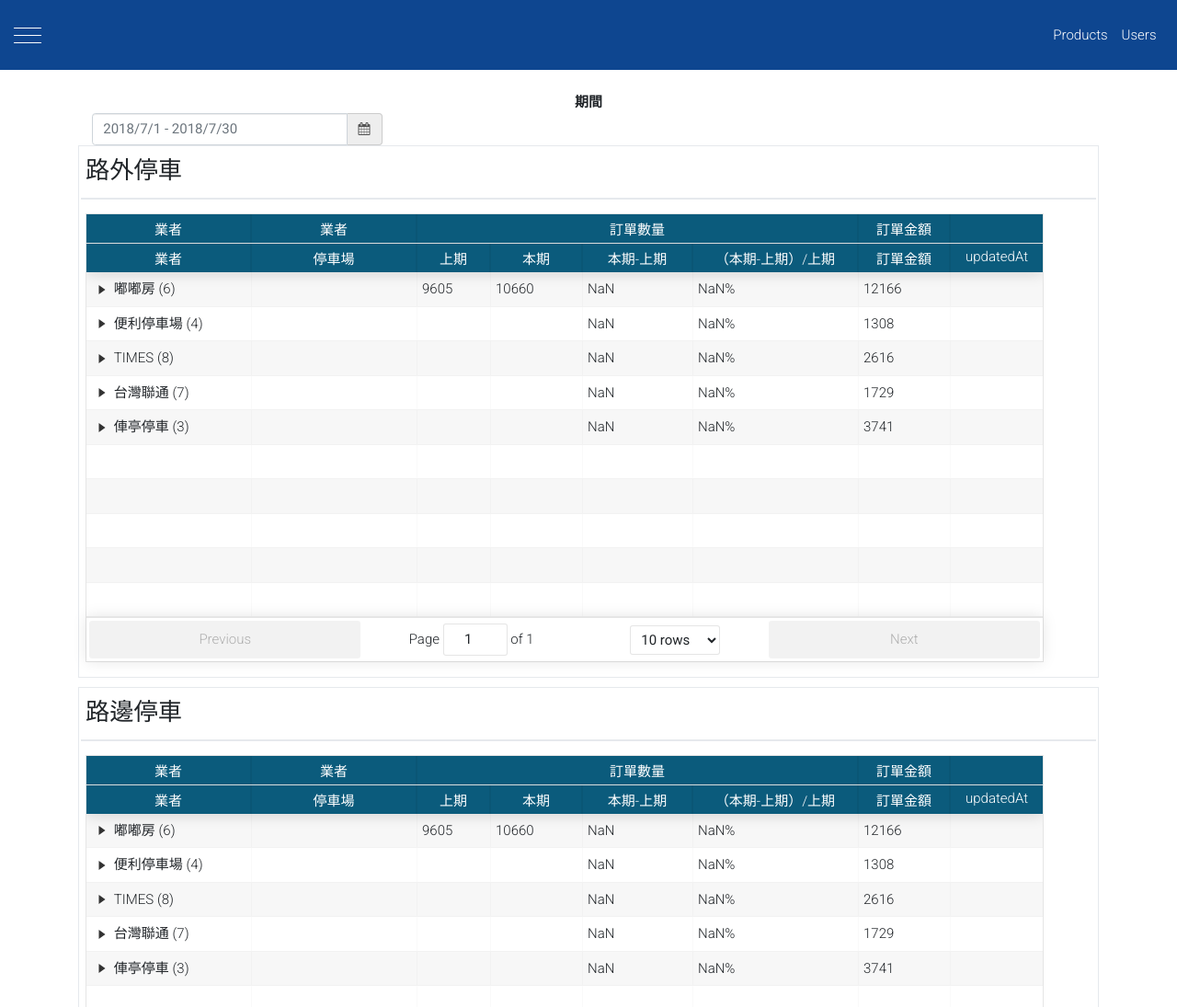
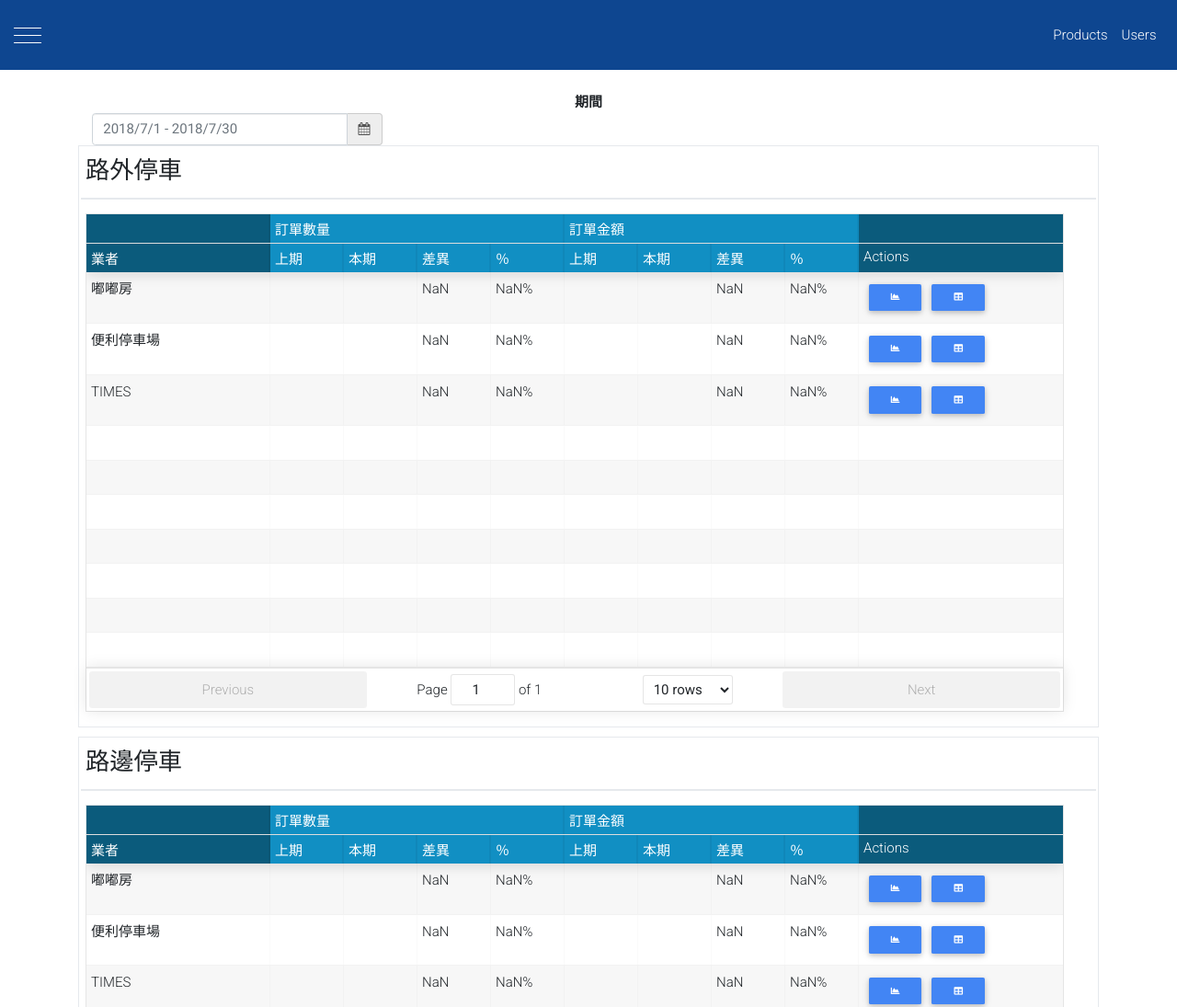
Before and after one commit to CAI-RONG/reactcharts, a React app: page /Revenue in a window 1280 px wide. Shown: the top 1095 px of the page at 92% size. Built offline with nearby package versions, Linux system fonts and the light colour scheme.

Commit message:
改 Revenue Data

```diff
--- a/src/components/Revenue/Gird.js
+++ b/src/components/Revenue/Gird.js
@@ -10,76 +10,118 @@ import './Revenue.css';
 const columns = [
   {
     Header: '業者',
-    columns: [
-      {
-        Header: '業者',
-        accessor: 'Operator',
-        sortable: false,
-        width: 180
-      },
-      {
-         Header: '停車場',
-         accessor: 'ParkingLot',
-         sortable: false,
-         width: 180,
-         Aggregated: <span></span>
-      }
-    ]
+    accessor: 'Operator',
+    sortable: false,
+    width:200
+
   },
   {
     Header: '訂單數量',
-    columns: [
+    headerStyle: {backgroundColor: "#118fc3"},
+     columns: [
       {
         Header: '上期',
         accessor: 'Orders[0]',
+        headerStyle: {backgroundColor: "#118fc3"},
         aggregate: (vals) => _.sum(vals),
-        width: 80
+        width:80
       },
       {
         Header: '本期',
         accessor: 'Orders[1]',
+        headerStyle: {backgroundColor: "#118fc3"},
         aggregate: (vals) => _.sum(vals),
-        width: 100
+        width:80
+
       },
       {
-        Header: '本期-上期',
+        Header: '差異',
         id:'diff',
-        width: 120,
+        headerStyle: {backgroundColor: "#118fc3"},
         accessor: d => _.round(d.CurrentOrder - d.LastOrder),
         aggregate: (vals, rows) => {
               const total_CurrentOrder = _.sumBy(rows, 'CurrentOrder')
               const total_LastOrder = _.sumBy(rows, 'LastOrder')
               return _.round(total_CurrentOrder - total_LastOrder)
             },
-        Cell: row => <span>{row.value}</span>
+        Cell: row => <span>{row.value}</span>,
+        width:80
       },
       {
-        Header: '（本期-上期）/上期',
-        width: 180,
+        Header: '％',
         id:'Ratio',
+        headerStyle: {backgroundColor: "#118fc3"},
         accessor: d => _.round(((d.CurrentOrder - d.LastOrder)/d.LastOrder)*10000)/100,
         aggregate: (vals, rows) => {
               const total_CurrentOrder = _.sumBy(rows, 'CurrentOrder')
               const total_LastOrder = _.sumBy(rows, 'LastOrder')
               return _.round(((total_CurrentOrder - total_LastOrder)/total_LastOrder)*10000)/100
             },
-        Cell: row => <span>{row.value}%</span>
+        Cell: row => <span>{row.value}%</span>,
+        width:80
       }
     ]
   },
   {
     Header: '訂單金額',
+    headerStyle: {backgroundColor: "#118fc3"},
     columns: [
       {
-        Header: '訂單金額',
-        accessor: 'OrderAmount',
-        aggregate: vals => _.sum(vals)
+        Header: '上期',
+        accessor: 'OrderAmount[0]',
+        headerStyle: {backgroundColor: "#118fc3"},
+        aggregate: (vals) => _.sum(vals),
+        width:80
+
+      },
+      {
+        Header: '本期',
+        accessor: 'OrderAmount[1]',
+        headerStyle: {backgroundColor: "#118fc3"},
+        aggregate: (vals) => _.sum(vals),
+        width:80
+      },
+      {
+        Header: '差異',
+        id:'diff',
+        headerStyle: {backgroundColor: "#118fc3"},
+        accessor: d => _.round(d.CurrentOrder - d.LastOrder),
+        aggregate: (vals, rows) => {
+              const total_CurrentOrder = _.sumBy(rows, 'CurrentOrder')
+              const total_LastOrder = _.sumBy(rows, 'LastOrder')
+              return _.round(total_CurrentOrder - total_LastOrder)
+            },
+        Cell: row => <span>{row.value}</span>,
+        width:80
+      },
+      {
+        Header: '％',
+        id:'Ratio',
+        headerStyle: {  backgroundColor: "#118fc3"},
+        accessor: d => _.round(((d.CurrentOrder - d.LastOrder)/d.LastOrder)*10000)/100,
+        aggregate: (vals, rows) => {
+              const total_CurrentOrder = _.sumBy(rows, 'CurrentOrder')
+              const total_LastOrder = _.sumBy(rows, 'LastOrder')
+              return _.round(((total_CurrentOrder - total_LastOrder)/total_LastOrder)*10000)/100
+            },
+        Cell: row => <span>{row.value}%</span>,
+        width:80
       }
-      ]
+    ]
   },
   {
-    id: "updatedAt",
-    Header: "updatedAt"
+    Header: "Actions",
+    id: "Actions",
+    Cell: row =>
+      ( <span class="align-center">
+        <a class="btn btn-sm btn-primary" data-toggle="modal" data-target="#pklot-chart">
+          <i class="fas fa-chart-area"/>
+        </a>
+        <a class="btn btn-sm btn-primary" data-toggle="modal" data-target="#pklot-list">
+          <i class="fas fa-table"/>
+        </a>
+      </span>
+      ),
   }
 ];
 
@@ -92,7 +134,6 @@ class Grid extends React.Component{
       data:PropTypes.array.isRequired,
       title:PropTypes.string
     }
-
     this.reactTable = null;
   }
 
@@ -107,10 +148,11 @@ class Grid extends React.Component{
               </div>
               <div class="row x_content">
                 <ReactTable
+                  class="table table-striped dt-responsive nowrap order-column jambo_table bulk_action td-align-right"
+                  style={{cellspacing:0,  width:"100%"}}
                   data={this.props.data}
                   columns={columns}
                   defaultPageSize={10}
-                  pivotBy={["Operator"]}
                   pageSize={this.props.pageSize}
                   className="-striped -highlight"
                 >
--- a/src/components/Revenue/Revenue.css
+++ b/src/components/Revenue/Revenue.css
@@ -10,3 +10,8 @@
     font-size: 0.81rem;
     margin: 0.375rem;
 }
+
+
+.ReactTable .rt-thead .rt-tr {
+    text-align: left;
+}
--- a/src/components/Revenue/Revenue.js
+++ b/src/components/Revenue/Revenue.js
@@ -33,8 +33,8 @@ class Revenue extends React.Component{
 
               {/*-- top tiles --*/}
               {/*-- /top tiles --*/}
-              <div><Gird title="路外停車" data={makeData.parkingLots}/> </div>
-              <div><Gird title="路邊停車" data={makeData.parkingLots}/> </div>
+              <div><Gird title="路外停車" data={makeData.revenueData}/> </div>
+              <div><Gird title="路邊停車" data={makeData.revenueData}/> </div>
               </div>
             </div>
             {/*--/page content--*/}
--- a/src/components/Revenue/RevenueData.json
+++ b/src/components/Revenue/RevenueData.json
@@ -1,203 +1,462 @@
 {
-	"parkingLots": [
+	"revenueData": [
 		{
 			"Operator": "嘟嘟房",
-		"Orders":[6725,3861,2197,7702,8487,9689,6743,5016,387,1807,8037,9407],
-		"LastOrder": 1225,
-		"CurrentOrder": 1214,
-		"ParkingLot": "內湖洲子站",
-		"OrderAmount":1527
+			"PKLots":[
+				{
+					"name":"內湖洲子站",
+					"transactions":[
+						{
+							"date":"2018-11-01",
+							"transactionAmount":7560,
+							"transactionValue":218424
 						},
 						{
-		"Operator": "嘟嘟房",
-		"Orders":[2880,6799,1322,4120,9874,2816,4264,9090,8821,2780,3519,73],
-		"LastOrder": 1235,
-		"CurrentOrder": 1451,
-		"ParkingLot": "市政惠中站",
-		"OrderAmount":1464
+							"date":"2018-11-02",
+							"transactionAmount":7570,
+							"transactionValue":218724
 						},
 						{
-		"Operator": "嘟嘟房",
-		"LastOrder": 1235,
-		"CurrentOrder": 1451,
-		"ParkingLot": "忠孝復興一站",
-		"OrderAmount":1256
+							"date":"2018-11-03",
+							"transactionAmount":7580,
+							"transactionValue":218924
 						},
 						{
-		"Operator": "嘟嘟房",
-		"LastOrder": 1235,
-		"CurrentOrder": 1451,
-		"ParkingLot": "嘉義民雄站",
-		"OrderAmount":1357
+							"date":"2018-11-04",
+							"transactionAmount":7590,
+							"transactionValue":219024
 						},
 						{
-		"Operator": "嘟嘟房",
-		"LastOrder": 1235,
-		"CurrentOrder": 1451,
-		"ParkingLot": "板橋巨蛋站",
-		"OrderAmount":5235
+							"date":"2018-11-05",
+							"transactionAmount":7600,
+							"transactionValue":219324
 						},
 						{
-		"Operator": "嘟嘟房",
-		"LastOrder": 1235,
-		"CurrentOrder": 1451,
-		"ParkingLot": "建國民權站",
-		"OrderAmount":1327
+							"date":"2018-11-06",
+							"transactionAmount":7610,
+							"transactionValue":219524
+						},
+						{
+							"date":"2018-11-07",
+							"transactionAmount":7620,
+							"transactionValue":219824
+						}
+					]
+				},
+				{
+					"name": "市政惠中站",
+					"transactions":[
+						{
+							"date":"2018-11-01",
+							"transactionAmount":7560,
+							"transactionValue":218424
+						},
+						{
+							"date":"2018-11-02",
+							"transactionAmount":7570,
+							"transactionValue":218724
+						},
+						{
+							"date":"2018-11-03",
+							"transactionAmount":7580,
+							"transactionValue":218924
+						},
+						{
+							"date":"2018-11-04",
+							"transactionAmount":7590,
+							"transactionValue":219024
+						},
+						{
+							"date":"2018-11-05",
+							"transactionAmount":7600,
+							"transactionValue":219324
+						},
+						{
+							"date":"2018-11-06",
+							"transactionAmount":7610,
+							"transactionValue":219524
+						},
+						{
+							"date":"2018-11-07",
+							"transactionAmount":7620,
+							"transactionValue":219824
+						}
+					]
+				},
+				{
+					"name":"忠孝復興一站",
+					"transactions":[
+						{
+							"date":"2018-11-01",
+							"transactionAmount":7560,
+							"transactionValue":218424
+						},
+						{
+							"date":"2018-11-02",
+							"transactionAmount":7570,
+							"transactionValue":218724
+						},
+						{
+							"date":"2018-11-03",
+							"transactionAmount":7580,
+							"transactionValue":218924
+						},
+						{
+							"date":"2018-11-04",
+							"transactionAmount":7590,
+							"transactionValue":219024
+						},
+						{
+							"date":"2018-11-05",
+							"transactionAmount":7600,
+							"transactionValue":219324
+						},
+						{
+							"date":"2018-11-06",
+							"transactionAmount":7610,
+							"transactionValue":219524
+						},
+						{
+							"date":"2018-11-07",
+							"transactionAmount":7620,
+							"transactionValue":219824
+						}
+					]
+				},
+				{
+					"name": "嘉義民雄站",
+					"transactions":[
+						{
+							"date":"2018-11-01",
+							"transactionAmount":7560,
+							"transactionValue":218424
+						},
+						{
+							"date":"2018-11-02",
+							"transactionAmount":7570,
+							"transactionValue":218724
+						},
+						{
+							"date":"2018-11-03",
+							"transactionAmount":7580,
+							"transactionValue":218924
+						},
+						{
+							"date":"2018-11-04",
+							"transactionAmount":7590,
+							"transactionValue":219024
+						},
+						{
+							"date":"2018-11-05",
+							"transactionAmount":7600,
+							"transactionValue":219324
+						},
+						{
+							"date":"2018-11-06",
+							"transactionAmount":7610,
+							"transactionValue":219524
+						},
+						{
+							"date":"2018-11-07",
+							"transactionAmount":7620,
+							"transactionValue":219824
+						}
+					]
+				}
+
+			]
 		},
 		{
 			"Operator": "便利停車場",
-		"LastOrder": 365,
-		"CurrentOrder": 331,
-		"ParkingLot": "便利停車場潭美站",
-		"OrderAmount":327
+			"PKLots":[
+				{
+					"name":"潭美站",
+					"transactions":[
+						{
+							"date":"2018-11-01",
+							"transactionAmount":7560,
+							"transactionValue":218424
 						},
 						{
-		"Operator": "便利停車場",
-		"LastOrder": 365,
-		"CurrentOrder": 321,
-		"ParkingLot": "湯城三期停車場",
-		"OrderAmount":327
+							"date":"2018-11-02",
+							"transactionAmount":7570,
+							"transactionValue":218724
 						},
 						{
-		"Operator": "便利停車場",
-		"LastOrder": 365,
-		"CurrentOrder": 371,
-		"ParkingLot": "便利停車場龍江站",
-		"OrderAmount":327
+							"date":"2018-11-03",
+							"transactionAmount":7580,
+							"transactionValue":218924
 						},
 						{
-		"Operator": "便利停車場",
-		"LastOrder": 365,
-		"CurrentOrder": 317,
-		"ParkingLot": "便利停車場瑞光站",
-		"OrderAmount":327
+							"date":"2018-11-04",
+							"transactionAmount":7590,
+							"transactionValue":219024
+						},
+						{
+							"date":"2018-11-05",
+							"transactionAmount":7600,
+							"transactionValue":219324
+						},
+						{
+							"date":"2018-11-06",
+							"transactionAmount":7610,
+							"transactionValue":219524
+						},
+						{
+							"date":"2018-11-07",
+							"transactionAmount":7620,
+							"transactionValue":219824
+						}
+					]
+				},
+				{
+					"name": "湯城三期停車場",
+					"transactions":[
+						{
+							"date":"2018-11-01",
+							"transactionAmount":7560,
+							"transactionValue":218424
+						},
+						{
+							"date":"2018-11-02",
+							"transactionAmount":7570,
+							"transactionValue":218724
+						},
+						{
+							"date":"2018-11-03",
+							"transactionAmount":7580,
+							"transactionValue":218924
+						},
+						{
+							"date":"2018-11-04",
+							"transactionAmount":7590,
+							"transactionValue":219024
+						},
+						{
+							"date":"2018-11-05",
+							"transactionAmount":7600,
+							"transactionValue":219324
+						},
+						{
+							"date":"2018-11-06",
+							"transactionAmount":7610,
+							"transactionValue":219524
+						},
+						{
+							"date":"2018-11-07",
+							"transactionAmount":7620,
+							"transactionValue":219824
+						}
+					]
+				},
+				{
+					"name":"便利停車場龍江站",
+					"transactions":[
+						{
+							"date":"2018-11-01",
+							"transactionAmount":7560,
+							"transactionValue":218424
+						},
+						{
+							"date":"2018-11-02",
+							"transactionAmount":7570,
+							"transactionValue":218724
+						},
+						{
+							"date":"2018-11-03",
+							"transactionAmount":7580,
+							"transactionValue":218924
+						},
+						{
+							"date":"2018-11-04",
+							"transactionAmount":7590,
+							"transactionValue":219024
+						},
+						{
+							"date":"2018-11-05",
+							"transactionAmount":7600,
+							"transactionValue":219324
+						},
+						{
+							"date":"2018-11-06",
+							"transactionAmount":7610,
+							"transactionValue":219524
+						},
+						{
+							"date":"2018-11-07",
+							"transactionAmount":7620,
+							"transactionValue":219824
+						}
+					]
+				}
+
+			]
 		},
 		{
 			"Operator": "TIMES",
-		"LastOrder": 365,
-		"CurrentOrder": 381,
-		"ParkingLot": "Times台中五權七街停車場",
-		"OrderAmount":327
+			"PKLots":[
+				{
+					"name":"Times台中五權七街停車場",
+					"transactions":[
+						{
+							"date":"2018-11-01",
+							"transactionAmount":7560,
+							"transactionValue":218424
 						},
 						{
-		"Operator": "TIMES",
-		"LastOrder": 365,
-		"CurrentOrder": 392,
-		"ParkingLot": "Times台中大英街停車場",
-		"OrderAmount":327
+							"date":"2018-11-02",
+							"transactionAmount":7570,
+							"transactionValue":218724
 						},
 						{
-		"Operator": "TIMES",
-		"LastOrder": 365,
-		"CurrentOrder": 354,
-		"ParkingLot": "Times三峽大學路停車場",
-		"OrderAmount":327
+							"date":"2018-11-03",
+							"transactionAmount":7580,
+							"transactionValue":218924
 						},
 						{
-		"Operator": "TIMES",
-		"LastOrder": 365,
-		"CurrentOrder": 345,
-		"ParkingLot": "Times北寧路停車場",
-		"OrderAmount":327
+							"date":"2018-11-04",
+							"transactionAmount":7590,
+							"transactionValue":219024
 						},
 						{
-		"Operator": "TIMES",
-		"LastOrder": 365,
-		"CurrentOrder": 323,
-		"ParkingLot": "Times蘆洲長樂路第3停車場",
-		"OrderAmount":327
+							"date":"2018-11-05",
+							"transactionAmount":7600,
+							"transactionValue":219324
 						},
 						{
-		"Operator": "TIMES",
-		"LastOrder": 365,
-		"CurrentOrder": 335,
-		"ParkingLot": "Times台南U.I.J HOTEL & Hostel",
-		"OrderAmount":327
+							"date":"2018-11-06",
+							"transactionAmount":7610,
+							"transactionValue":219524
 						},
 						{
-		"Operator": "TIMES",
-		"LastOrder": 365,
-		"CurrentOrder": 315,
-		"ParkingLot": "Times桃園復興路停車場",
-		"OrderAmount":327
+							"date":"2018-11-07",
+							"transactionAmount":7620,
+							"transactionValue":219824
+						}
+					]
 				},
 				{
-		"Operator": "TIMES",
-		"LastOrder": 365,
-		"CurrentOrder": 367,
-		"ParkingLot": "Times中山南京停車場",
-		"OrderAmount":327
+					"name": "Times台中大英街停車場",
+					"transactions":[
+						{
+							"date":"2018-11-01",
+							"transactionAmount":7560,
+							"transactionValue":218424
 						},
 						{
-		"Operator": "台灣聯通",
-		"LastOrder": 655,
-		"CurrentOrder": 125,
-		"ParkingLot": "勤美誠品站",
-		"OrderAmount":247
+							"date":"2018-11-02",
+							"transactionAmount":7570,
+							"transactionValue":218724
 						},
 						{
-		"Operator": "台灣聯通",
-		"LastOrder": 655,
-		"CurrentOrder": 125,
-		"ParkingLot": "台灣聯通永科停六場",
-		"Orders":455,
-		"OrderAmount":247
+							"date":"2018-11-03",
+							"transactionAmount":7580,
+							"transactionValue":218924
 						},
 						{
-		"Operator": "台灣聯通",
-		"LastOrder": 655,
-		"CurrentOrder": 125,
-		"ParkingLot": "台南大東場",
-		"OrderAmount":247
+							"date":"2018-11-04",
+							"transactionAmount":7590,
+							"transactionValue":219024
 						},
 						{
-		"Operator": "台灣聯通",
-		"LastOrder": 655,
-		"CurrentOrder": 125,
-		"ParkingLot": "台灣聯通后里文明場",
-		"OrderAmount":247
+							"date":"2018-11-05",
+							"transactionAmount":7600,
+							"transactionValue":219324
 						},
 						{
-		"Operator": "台灣聯通",
-		"LastOrder": 655,
-		"CurrentOrder": 125,
-		"ParkingLot": "台灣聯通昌隆場",
-		"OrderAmount":247
+							"date":"2018-11-06",
+							"transactionAmount":7610,
+							"transactionValue":219524
 						},
 						{
-		"Operator": "台灣聯通",
-		"LastOrder": 655,
-		"CurrentOrder": 125,
-		"ParkingLot": "台灣聯通永科東路場",
-		"OrderAmount":247
+							"date":"2018-11-07",
+							"transactionAmount":7620,
+							"transactionValue":219824
+						}
+					]
 				},
 				{
-		"Operator": "台灣聯通",
-		"LastOrder": 655,
-		"CurrentOrder": 125,
-		"ParkingLot": "中壢九和場",
-		"OrderAmount":247
+					"name":"Times三峽大學路停車場",
+					"transactions":[
+						{
+							"date":"2018-11-01",
+							"transactionAmount":7560,
+							"transactionValue":218424
 						},
 						{
-		"Operator": "俥亭停車",
-		"LastOrder": 355,
-		"CurrentOrder": 1145,
-		"ParkingLot": "俥亭海山站",
-		"OrderAmount":1247
+							"date":"2018-11-02",
+							"transactionAmount":7570,
+							"transactionValue":218724
 						},
 						{
-		"Operator": "俥亭停車",
-		"LastOrder": 355,
-		"CurrentOrder": 1145,
-		"ParkingLot": "日月亭五妃廟停車場",
-		"OrderAmount":1247
+							"date":"2018-11-03",
+							"transactionAmount":7580,
+							"transactionValue":218924
 						},
 						{
-		"Operator": "俥亭停車",
-		"LastOrder": 355,
-		"CurrentOrder": 1145,
-		"ParkingLot": "南雅西路場",
-		"OrderAmount":1247
+							"date":"2018-11-04",
+							"transactionAmount":7590,
+							"transactionValue":219024
+						},
+						{
+							"date":"2018-11-05",
+							"transactionAmount":7600,
+							"transactionValue":219324
+						},
+						{
+							"date":"2018-11-06",
+							"transactionAmount":7610,
+							"transactionValue":219524
+						},
+						{
+							"date":"2018-11-07",
+							"transactionAmount":7620,
+							"transactionValue":219824
+						}
+					]
+				},
+				{
+					"name": "嘉義民雄站",
+					"transactions":[
+						{
+							"date":"2018-11-01",
+							"transactionAmount":7560,
+							"transactionValue":218424
+						},
+						{
+							"date":"2018-11-02",
+							"transactionAmount":7570,
+							"transactionValue":218724
+						},
+						{
+							"date":"2018-11-03",
+							"transactionAmount":7580,
+							"transactionValue":218924
+						},
+						{
+							"date":"2018-11-04",
+							"transactionAmount":7590,
+							"transactionValue":219024
+						},
+						{
+							"date":"2018-11-05",
+							"transactionAmount":7600,
+							"transactionValue":219324
+						},
+						{
+							"date":"2018-11-06",
+							"transactionAmount":7610,
+							"transactionValue":219524
+						},
+						{
+							"date":"2018-11-07",
+							"transactionAmount":7620,
+							"transactionValue":219824
 						}
 					]
 				}
+
+			]
+		}
+	]
+}
--- a/src/containers/App.js
+++ b/src/containers/App.js
@@ -47,13 +47,11 @@ class App extends Component {
         <body class="nav-md">
           <div class="container body">
             <div class="main_container">
-
               <Toolbar drawerClickHandler = {this.drawerToggleClickHandler}/>
               <SideDrawer show={this.state.sideDrawerOpen}/>
               {backdrop}
 
-              <div style={{marginTop:'100px'}}>
-
+              <div class="right_col" role="main" style={{marginTop:'100px'}}>
                 <Route path="/" exact component={HomePage} />
                 <Route path="/User" exact component={User} />
                 <Route path="/Revenue" exact component={Revenue} />
--- a/src/index.css
+++ b/src/index.css
@@ -1,7 +1,6 @@
 html{
 	height: 100%;
 	font-size: 15px;
-
 }
 
 body {
@@ -18,8 +17,10 @@ body {
 
 
 
+
 *, *:before, *:after {
-  box-sizing: border-box; }
+  box-sizing: border-box;
+}
 
 #integration-list {
   width: 100%;
```
Lines whose indentation alone changed are shown as unchanged.
